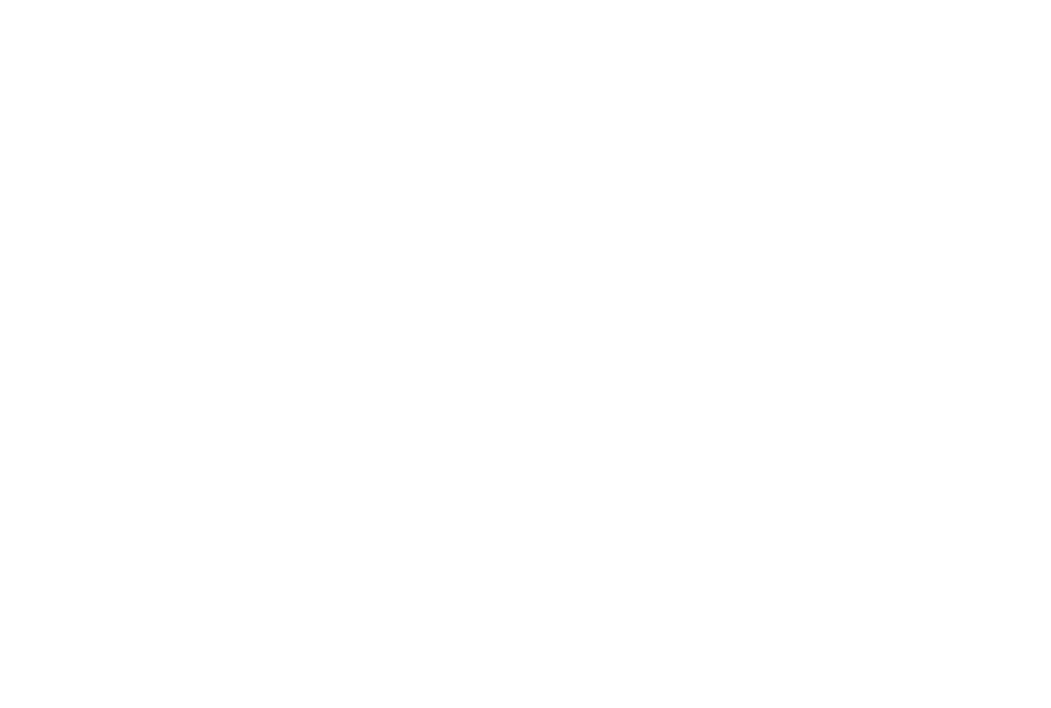
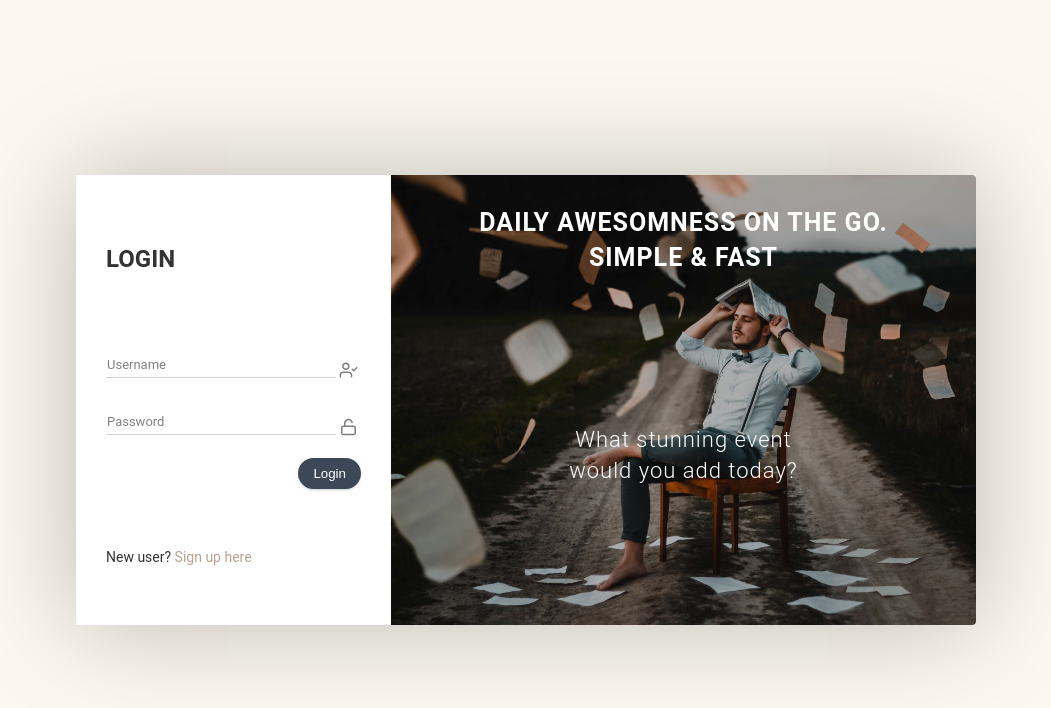
Before and after one commit to damafeez/MyDiary-react, a React (Create React App) app: page /signup in a window 1280 px wide. Shown: the top 708 px of the page, without its empty margins (114-1165 px from the left). Built offline with nearby package versions, Linux system fonts and the light colour scheme.

Commit message:
feature(login-signup): implement login/signup functionality
Finishes #162031147

```diff
--- /dev/null
+++ b/src/API/index.js
@@ -0,0 +1,26 @@
+import axios from 'axios';
+
+const baseURL = `${process.env.REACT_APP_BASE_URL}/api/v1`;
+export default class API {
+  constructor(token) {
+    this.updateToken(token);
+    this.unauthorized = axios.create({
+      baseURL,
+    });
+  }
+
+  updateToken(token) {
+    this.api = axios.create({
+      baseURL,
+      headers: { Authorization: token },
+    });
+  }
+
+  signup(payload) {
+    return this.unauthorized.post('/auth/signup', payload);
+  }
+
+  login(payload) {
+    return this.unauthorized.post('/auth/login', payload);
+  }
+}
--- a/src/App.js
+++ b/src/App.js
@@ -1,4 +1,4 @@
-import React from 'react';
+import React, { Fragment } from 'react';
 import { BrowserRouter as Router, Route } from 'react-router-dom';
 import Authentication from './views/Authentication';
 import './App.scss';
@@ -8,11 +8,12 @@
 
 const App = () => (
   <Router>
-    <div className="body">
+    <Fragment>
       <Route exact path="/" component={Home} />
       <Route exact path="/login" component={Authentication} />
+      <Route exact path="/signup" component={Authentication} />
       <Route exact path="/profile" component={Profile} />
-    </div>
+    </Fragment>
   </Router>
 );
 
--- /dev/null
+++ b/src/actions/auth.js
@@ -0,0 +1,23 @@
+/* eslint-disable import/prefer-default-export */
+import ApiClass from '../API';
+
+const API = new ApiClass();
+
+export const signup = async (payload) => {
+  try {
+    await API.signup(payload);
+    return { success: 'Account created successfully' };
+  } catch (e) {
+    return { error: e.response ? e.response.data.error[0] : true };
+  }
+};
+
+export const login = async (payload) => {
+  try {
+    const request = await API.login(payload);
+    localStorage.setItem('user', JSON.stringify(request.data.data));
+    return { success: 'Login Successful' };
+  } catch (e) {
+    return { error: e.response ? e.response.data.error[0] : true };
+  }
+};
--- a/src/components/auth/AuthCard.js
+++ b/src/components/auth/AuthCard.js
@@ -1,52 +1,106 @@
 import React, { Component } from 'react';
 import './AuthCard.scss';
 import InputBox from '../shared/inputBox';
+import { signup, login } from '../../actions/auth';
 
 export default class AuthCard extends Component {
   state = {
     activeView: 'login',
-    'login-username': '',
-    'login-password': '',
-    'signup-username': '',
-    'signup-email': '',
-    'signup-password': '',
-    'signup-fullname': '',
+    signupLoading: false,
+    loginLoading: false,
+    loginUsername: '',
+    loginPassword: '',
+    signupUsername: '',
+    signupEmail: '',
+    signupPassword: '',
+    signupFullName: '',
   };
 
   handleChange = (e) => this.setState({ [e.target.name]: e.target.value })
 
   toggleView = (view) => this.setState({ activeView: view });
 
+  login = async (event) => {
+    event.preventDefault();
+    this.setState({ loginLoading: true });
+    const {
+      loginUsername,
+      loginPassword,
+    } = this.state;
+    const { history } = this.props;
+    const response = await login({
+      username: loginUsername,
+      password: loginPassword,
+    });
+    this.setState({ loginLoading: false });
+    if (response.success) {
+      alert(response.success);
+      return history.push('/');
+    }
+    if (response.error) alert(response.error);
+  }
+
+  signup = async (event) => {
+    event.preventDefault();
+    this.setState({ signupLoading: true });
+    const {
+      signupUsername,
+      signupEmail,
+      signupPassword,
+      signupFullName,
+    } = this.state;
+    const response = await signup({
+      fullName: signupFullName,
+      username: signupUsername,
+      password: signupPassword,
+      email: signupEmail,
+    });
+    this.setState({ signupLoading: false });
+    if (response.success) {
+      this.setState({
+        signupUsername: '',
+        signupEmail: '',
+        signupPassword: '',
+        signupFullName: '',
+      });
+      alert(response.success);
+      return this.toggleView('login');
+    }
+    if (response.error) alert(response.error);
+  }
+
   render() {
     const {
-      'login-username': loginUsername,
-      'login-password': loginPassword,
-      'signup-username': signupUsername,
-      'signup-email': signupEmail,
-      'signup-password': signupPassword,
-      'signup-fullname': signupFullName,
       activeView,
+      signupLoading,
+      loginLoading,
+      loginUsername,
+      loginPassword,
+      signupUsername,
+      signupEmail,
+      signupPassword,
+      signupFullName,
     } = this.state;
     return (
       <div className="auth-card">
         <section className="login-signup">
           <div className={`login-signup_login ${activeView === 'login' ? 'active' : ''}`}>
             <h2>LOGIN</h2>
-            <form name="login-signup_login_form" onSubmit="login(event)">
-              <InputBox handleChange={this.handleChange} value={loginUsername} label="Username" icon="icon-user-check" name="login-username" required />
-              <InputBox handleChange={this.handleChange} value={loginPassword} label="Password" icon="icon-unlock" name="login-password" required />
-              <button type="submit" name="submit" className="round btn">Login</button>
+            <form name="loginForm" onSubmit={this.login}>
+              <InputBox handleChange={this.handleChange} value={loginUsername} label="Username" icon="icon-user-check" name="loginUsername" required />
+              <InputBox type="password" handleChange={this.handleChange} value={loginPassword} label="Password" icon="icon-unlock" name="loginPassword" required />
+              <button disabled={loginLoading} type="submit" name="submit" className="round btn">Login</button>
             </form>
             <p>New user? <span className="link" onClick={() => this.toggleView('signup')}>Sign up here</span></p>
           </div>
           <div className={`login-signup_signup ${activeView === 'signup' ? 'active' : ''}`}>
             <h2>SIGN UP</h2>
-            <form onSubmit="signup(event)" name="signupForm">
-              <InputBox handleChange={this.handleChange} value={signupFullName} label="Full Name" icon="icon-user" name="signup-fullname" required />
-              <InputBox handleChange={this.handleChange} value={signupUsername} label="Username" icon="icon-user-check" name="signup-username" required />
-              <InputBox handleChange={this.handleChange} value={signupEmail} label="Email" icon="icon-at-sign" name="signup-email" required />
-              <InputBox handleChange={this.handleChange} value={signupPassword} label="Password" icon="icon-unlock" name="signup-email" required />
-              <button type="submit" name="submit" className="round btn">Sign up</button>
+            <form onSubmit={this.signup} name="signupForm">
+              <InputBox handleChange={this.handleChange} value={signupFullName} label="Full Name" icon="icon-user" name="signupFullName" required />
+              <InputBox handleChange={this.handleChange} value={signupUsername} label="Username" icon="icon-user-check" name="signupUsername" required />
+              <InputBox type="email" handleChange={this.handleChange} value={signupEmail} label="Email" icon="icon-at-sign" name="signupEmail" required />
+              <InputBox type="password" handleChange={this.handleChange} value={signupPassword} label="Password" icon="icon-unlock" name="signupPassword" required />
+              <button type="submit" disabled={signupLoading} name="submit" className="round btn">Sign up</button>
             </form>
             <p>Existing user? <span className="link" onClick={() => this.toggleView('login')}>Login here</span></p>
           </div>
--- a/src/containers/Authentication.js
+++ b/src/containers/Authentication.js
@@ -2,8 +2,8 @@
 import AuthCard from '../components/auth/AuthCard';
 import './Authentication.scss';
 
-export default () => (
+export default (props) => (
   <div className="auth">
-    <AuthCard />
+    <AuthCard {...props} />
   </div>
 );
--- a/src/index.scss
+++ b/src/index.scss
@@ -109,6 +109,7 @@
 
 .body {
   background-color: var(--background-color);
+  min-height: 100vh;
 }
 
 h1 {
--- /dev/null
+++ b/src/layouts/DefaultLayout.js
@@ -0,0 +1,5 @@
+import React from 'react';
+
+export default ({ children, ...props }) => (
+  <div className="body" {...props}>{children}</div>
+);
--- a/src/views/Authentication.js
+++ b/src/views/Authentication.js
@@ -1,4 +1,4 @@
 import React from 'react';
 import Authentication from '../containers/Authentication';
 
-export default(props) => <Authentication {...props} />;
+export default(props) => <div className="body"><Authentication {...props} /></div>;
```
Also changed, not shown: package.json (+7 -2 lines), 2 other files (tests, documents, lock files or other folders).
